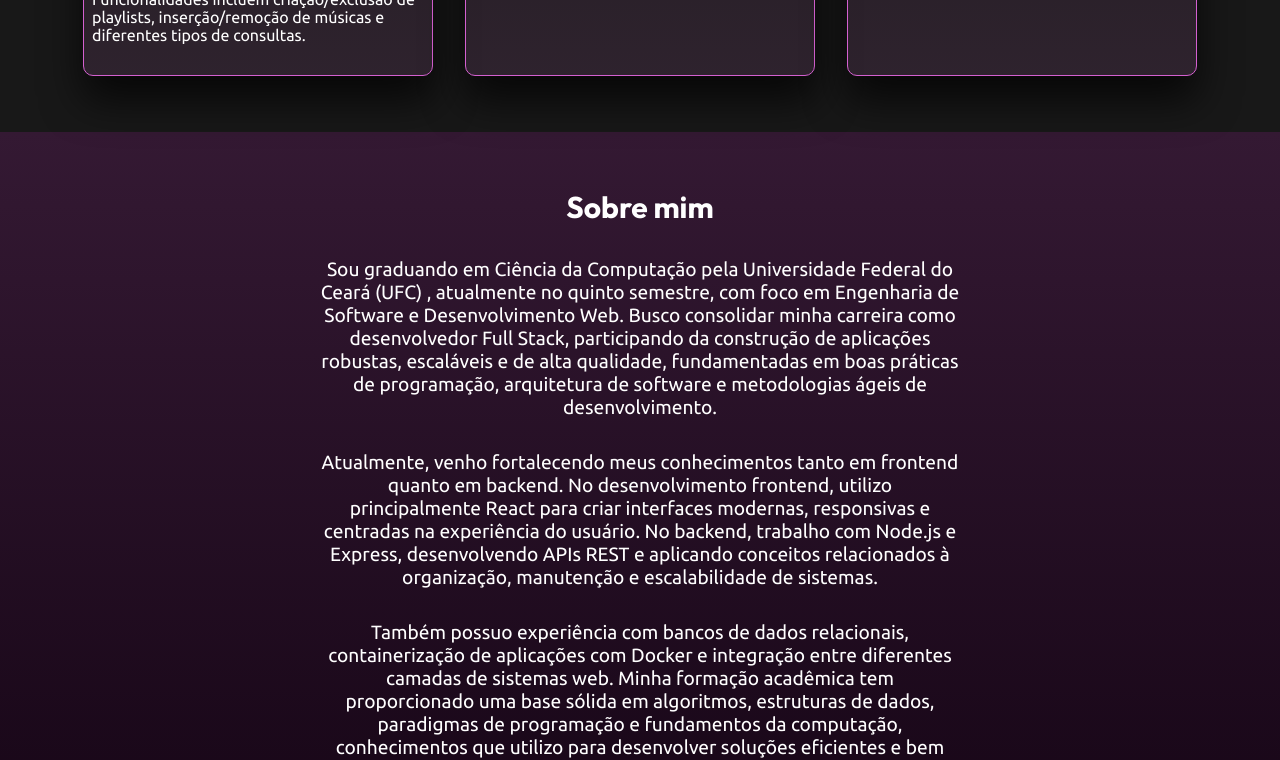
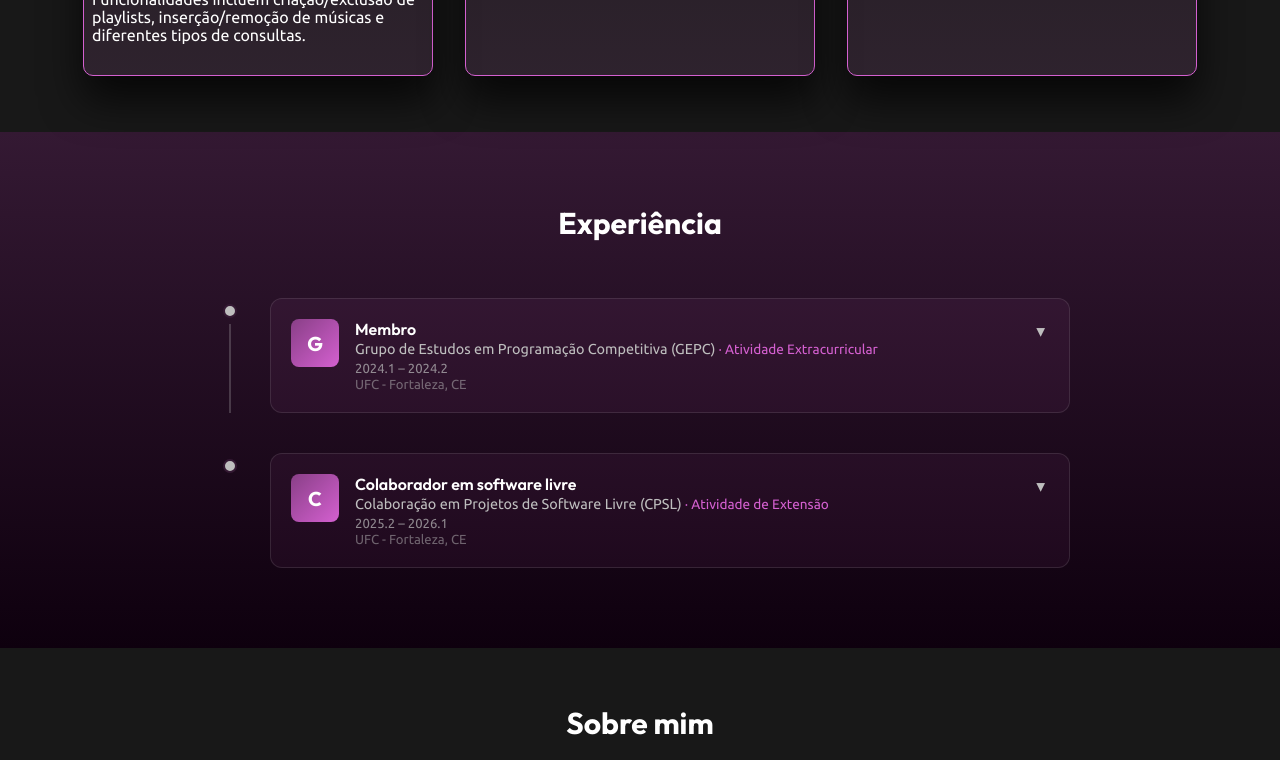
Before and after one commit to Gabriel-Tex/portfolio, a React (Vite) app: page / in a window 1280 px wide. Shown: the part 5040-5800 px from the top of the page. Built offline with nearby package versions, Linux system fonts and the light colour scheme.

Commit message:
feat: adicionando experience section.

```diff
--- a/src/components/Sections/AboutMeSection/style.css
+++ b/src/components/Sections/AboutMeSection/style.css
@@ -1,5 +1,5 @@
 .about-me-section{
-    background-image: var(--darkpurple-background-gradient);
+    background-color: var(--darkgrey-background-solid);
     color: white;
     display: flex;
     flex-direction: column;
@@ -15,6 +15,6 @@
     flex-direction: column;
     gap: 32px;
     width: 50%;
-    font-size: 1.2rem;
+    font-size: 1rem;
 
 }
--- /dev/null
+++ b/src/components/Sections/ExperienceSection/index.jsx
@@ -0,0 +1,107 @@
+import React, { useState } from "react"
+import "./style.css"
+
+const EXPERIENCES = [
+    {
+        role: "Membro",
+        company: "Grupo de Estudos em Programação Competitiva (GEPC)",
+        type: "Atividade Extracurricular",
+        location: "UFC - Fortaleza, CE",
+        startDate: "2024.1",
+        endDate: "2024.2",
+        logo: null,
+        description: `Fui membro do grupo de programação competitiva da UFC, no qual pude aprimorar meu raciocínio lógico e algorítmico
+                        para resolução de problemas.`,
+        skills: ["C++", "Algoritmos", "Estrutura de Dados", "Lógica de programação"],
+    },
+    {
+        role: "Colaborador em software livre",
+        company: "Colaboração em Projetos de Software Livre (CPSL)",
+        type: "Atividade de Extensão",
+        location: "UFC - Fortaleza, CE",
+        startDate: "2025.2",
+        endDate: "2026.1",
+        logo: null,
+        description: `Fiz parte da disciplina de extensão CPSL, na qual pude contribuir com o projeto GASH, o que me permitiu adquirir
+                    conhecimentos acerca de versionamento de código, metodologias ágeis de produção, testes unitários em python (pytest) e
+                    documentação de software.`,
+        skills: ["Scrum", "Documentação", "Git", "GitHub", "Testes de Software"],
+    },
+]
+
+function ExperienceEntry({ experience, isLast }) {
+    const [expanded, setExpanded] = useState(false)
+    const { role, company, type, location, startDate, endDate, logo, description, skills } = experience
+    const isActive = endDate === "Presente"
+
+    return (
+        <div className={`exp-entry${isLast ? " exp-entry--last" : ""}`}>
+
+            <div className="exp-timeline">
+                <span className={`exp-dot${isActive ? " exp-dot--active" : ""}`} />
+                {!isLast && <span className="exp-spine" />}
+            </div>
+
+            <div className="exp-card">
+
+                <div className="exp-header" onClick={() => setExpanded((v) => !v)}>
+                    <div className="exp-logo-placeholder" aria-hidden="true">
+                        {logo
+                            ? <img src={logo} alt={`${company} logo`} />
+                            : company.charAt(0)
+                        }
+                    </div>
+
+                    <div className="exp-meta">
+                        <h3 className="exp-role">{role}</h3>
+                        <p className="exp-company">
+                            {company}
+                            <span className="exp-type">&nbsp;·&nbsp;{type}</span>
+                        </p>
+                        <p className="exp-dates">
+                            {startDate} – {endDate}
+                        </p>
+                        <p className="exp-location">{location}</p>
+                    </div>
+
+                    <button
+                        className={`exp-toggle${expanded ? " exp-toggle--open" : ""}`}
+                        aria-expanded={expanded}
+                        aria-label={expanded ? "Recolher" : "Expandir"}
+                    >
+                        ▾
+                    </button>
+                </div>
+
+                <div className={`exp-body${expanded ? " exp-body--visible" : ""}`}>
+                    <p className="exp-description">{description}</p>
+                    <ul className="exp-skills" aria-label="Tecnologias utilizadas">
+                        {skills.map((s) => (
+                            <li key={s} className="exp-skill-tag">{s}</li>
+                        ))}
+                    </ul>
+                </div>
+            </div>
+        </div>
+    )
+}
+
+function ExperienceSection() {
+    return (
+        <section className="experience-section">
+            <h1>Experiência</h1>
+
+            <div className="exp-timeline-list" role="list">
+                {EXPERIENCES.map((exp, i) => (
+                    <ExperienceEntry
+                        key={i}
+                        experience={exp}
+                        isLast={i === EXPERIENCES.length - 1}
+                    />
+                ))}
+            </div>
+        </section>
+    )
+}
+
+export default ExperienceSection
--- /dev/null
+++ b/src/components/Sections/ExperienceSection/style.css
@@ -0,0 +1,217 @@
+.experience-section {
+    background-color: var(--darkpurple-background-gradient, #341933);
+    background-image: var(--darkpurple-background-gradient);
+    color: white;
+    display: flex;
+    flex-direction: column;
+    align-items: center;
+    padding: 72px 0 80px;
+    gap: 56px;
+}
+
+.exp-timeline-list {
+    width: min(860px, 90%);
+    display: flex;
+    flex-direction: column;
+}
+
+.exp-entry {
+    display: grid;
+    grid-template-columns: 40px 1fr;
+    gap: 0 20px;
+    padding-bottom: 40px;
+}
+
+.exp-entry--last {
+    padding-bottom: 0;
+}
+
+.exp-timeline {
+    display: flex;
+    flex-direction: column;
+    align-items: center;
+    padding-top: 6px;
+}
+
+.exp-dot {
+    width: 14px;
+    height: 14px;
+    border-radius: 50%;
+    background-color: var(--grey-border-solid);
+    border: 2px solid var(--darkpurple-background-solid);
+    flex-shrink: 0;
+    transition: background-color 0.3s;
+}
+
+.exp-dot--active {
+    background-color: var(--purple-border-solid);
+    box-shadow: 0 0 8px rgba(212, 96, 208, 0.7);
+}
+
+.exp-spine {
+    flex: 1;
+    width: 2px;
+    background-color: rgba(190, 190, 190, 0.25);
+    margin-top: 6px;
+}
+
+.exp-card {
+    background-color: var(--purple-background-box-solid-005);
+    border: 1px solid rgba(190, 190, 190, 0.15);
+    border-radius: 12px;
+    overflow: hidden;
+    transition: border-color 0.3s, box-shadow 0.3s;
+}
+
+.exp-card:hover {
+    border-color: rgba(212, 96, 208, 0.4);
+    box-shadow: 0 8px 32px rgba(0, 0, 0, 0.4);
+}
+
+.exp-header {
+    display: flex;
+    align-items: flex-start;
+    gap: 16px;
+    padding: 20px 20px 20px 20px;
+    cursor: pointer;
+    user-select: none;
+    -webkit-user-select: none;
+}
+
+.exp-logo-placeholder {
+    width: 48px;
+    height: 48px;
+    min-width: 48px;
+    border-radius: 8px;
+    background: linear-gradient(135deg, #893F87, #D460D0);
+    display: flex;
+    align-items: center;
+    justify-content: center;
+    font-family: var(--title-font);
+    font-size: 1.25rem;
+    font-weight: 700;
+    color: white;
+    overflow: hidden;
+}
+
+.exp-logo-placeholder img {
+    width: 100%;
+    height: 100%;
+    object-fit: cover;
+}
+
+.exp-meta {
+    flex: 1;
+    min-width: 0;
+}
+
+.exp-role {
+    font-family: var(--title-font);
+    font-size: 1rem;
+    font-weight: 600;
+    color: white;
+    margin-bottom: 2px;
+}
+
+.exp-company {
+    font-size: 0.9rem;
+    color: var(--grey-border-solid);
+}
+
+.exp-type {
+    color: var(--purple-border-solid);
+    font-size: 0.85rem;
+}
+
+.exp-dates {
+    font-size: 0.82rem;
+    color: rgba(190, 190, 190, 0.7);
+    margin-top: 4px;
+}
+
+.exp-duration {
+    color: rgba(190, 190, 190, 0.5);
+}
+
+.exp-location {
+    font-size: 0.82rem;
+    color: rgba(190, 190, 190, 0.5);
+    margin-top: 2px;
+}
+
+.exp-toggle {
+    background: none;
+    border: none;
+    color: var(--grey-border-solid);
+    font-size: 1.1rem;
+    cursor: pointer;
+    padding: 0 4px;
+    line-height: 1;
+    transition: transform 0.3s, color 0.2s;
+    flex-shrink: 0;
+    margin-top: 4px;
+}
+
+.exp-toggle--open {
+    transform: rotate(180deg);
+    color: var(--purple-border-solid);
+}
+
+.exp-body {
+    max-height: 0;
+    overflow: hidden;
+    transition: max-height 0.4s ease, opacity 0.3s ease, padding 0.3s ease;
+    opacity: 0;
+    padding: 0 20px;
+    border-top: 1px solid transparent;
+}
+
+.exp-body--visible {
+    max-height: 600px;
+    opacity: 1;
+    padding: 16px 20px 20px;
+    border-top-color: rgba(190, 190, 190, 0.1);
+}
+
+.exp-description {
+    font-size: 0.9rem;
+    color: var(--grey-border-solid);
+    line-height: 1.6;
+    margin-bottom: 16px;
+}
+
+.exp-skills {
+    display: flex;
+    flex-wrap: wrap;
+    gap: 8px;
+    list-style: none;
+    padding: 0;
+    margin: 0;
+}
+
+.exp-skill-tag {
+    font-family: var(--title-font);
+    font-size: 0.75rem;
+    padding: 4px 12px;
+    border-radius: 20px;
+    border: 1px solid var(--purple-border-solid);
+    color: var(--purple-border-solid);
+    background-color: var(--purple-background-box-solid-02);
+    white-space: nowrap;
+}
+
+@media (max-width: 600px) {
+    .exp-header {
+        flex-wrap: wrap;
+    }
+
+    .exp-toggle {
+        position: absolute;
+        top: 20px;
+        right: 16px;
+    }
+
+    .exp-card {
+        position: relative;
+    }
+}
--- a/src/pages/Home/index.jsx
+++ b/src/pages/Home/index.jsx
@@ -6,6 +6,7 @@ import HeroSection from "../../components/Sections/HeroSection"
 import StackSection from "../../components/Sections/StackSection"
 import SkillsSection from "../../components/Sections/SkillsSection"
 import ProjectsSection from "../../components/Sections/ProjectsSection"
+import ExperienceSection from "../../components/Sections/ExperienceSection"
 import AboutMeSection from "../../components/Sections/AboutMeSection"
 
 function Home() {
@@ -23,6 +24,8 @@ function Home() {
 
                 <ProjectsSection />
 
+                <ExperienceSection />
+
                 <AboutMeSection />
 
             </main >
```
